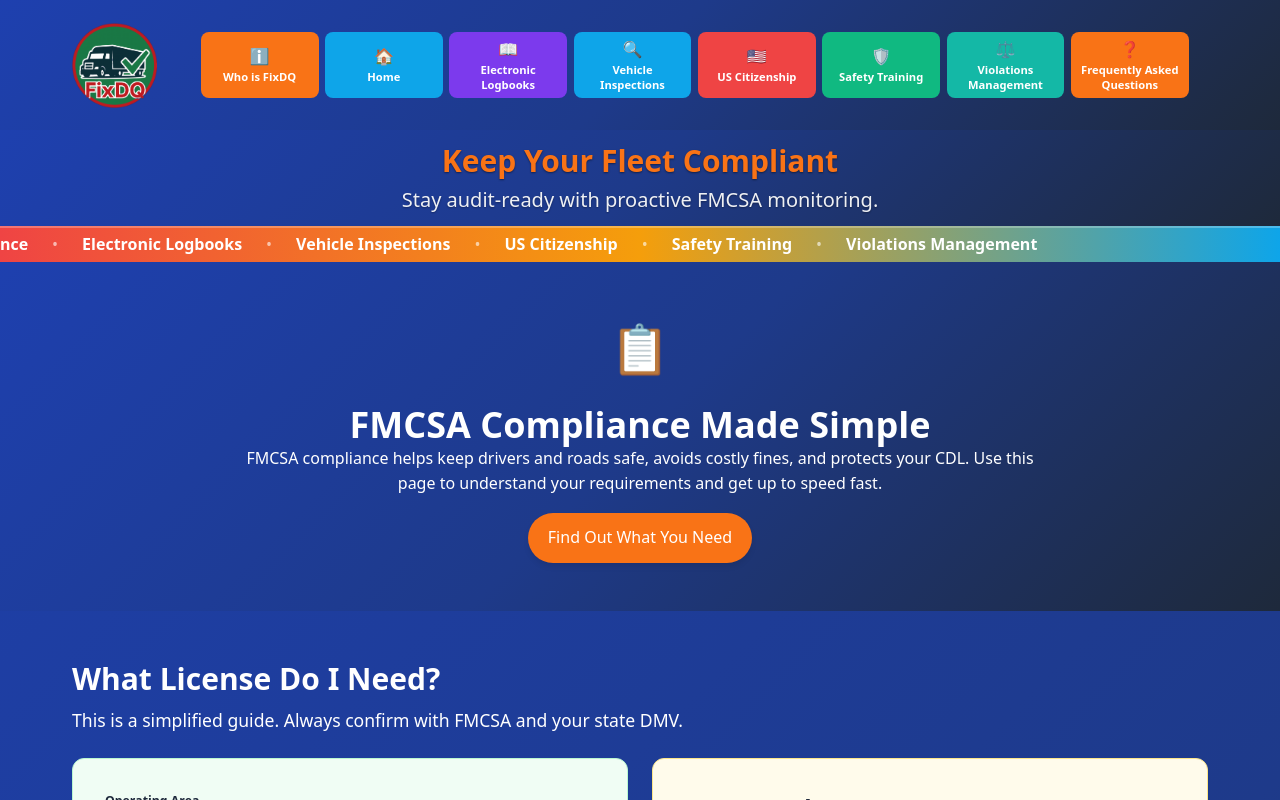
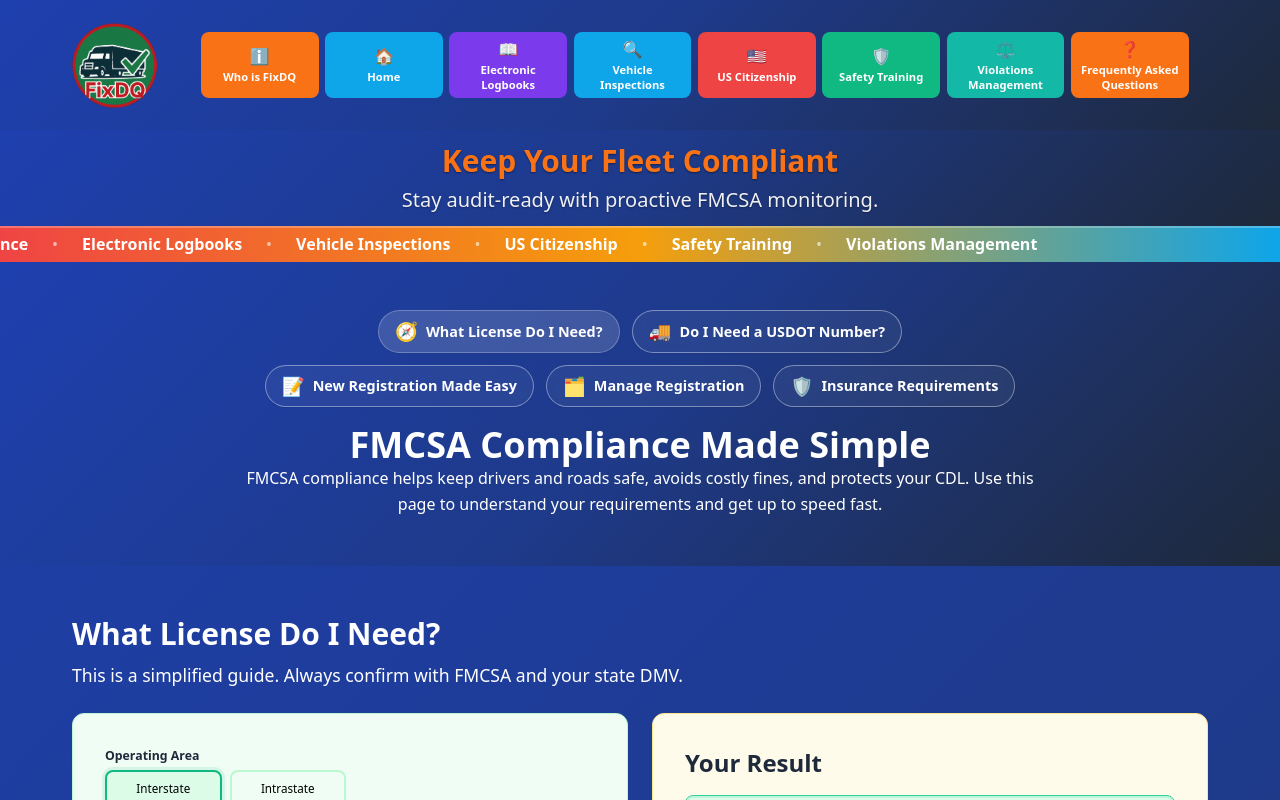
Before and after one commit to Cocodog2014/fixdq-Prod, a React (Vite) app: page /fmcsa-compliance in a window 1280 px wide. Shown: the top 800 px of the page. Built offline with nearby package versions, Linux system fonts and the light colour scheme.

Commit message:
added the buttons top of hero

```diff
--- a/src/pages/FMCSACompliance/FMCSACompliance.css
+++ b/src/pages/FMCSACompliance/FMCSACompliance.css
@@ -4,6 +4,13 @@
 
 .fmcsa-hero { background: var(--bg-gradient-primary); color: var(--color-white); padding: var(--spacing-2xl) 0; text-align: center; }
 .fmcsa-hero .hero-inner { max-width: 800px; margin: 0 auto; }
+.hero-top-btn { display:inline-flex; align-items:center; gap:0.5rem; font-weight:600; background:rgba(255,255,255,0.15); color:#fff; padding:0.55rem 1rem; border-radius:var(--radius-full); text-decoration:none; box-shadow:var(--shadow-sm); margin:0 auto var(--spacing-md); backdrop-filter:blur(4px); border:1px solid rgba(255,255,255,0.25); font-size:0.9rem; }
+.hero-top-btn:hover { background:rgba(255,255,255,0.25); }
+.hero-top-emoji { font-size:1.15rem; line-height:1; }
+.hero-top-actions { display:flex; flex-direction:column; gap:0.75rem; justify-content:center; align-items:center; margin-bottom:var(--spacing-md); flex-wrap:wrap; }
+.hero-top-btn--outline { background:rgba(255,255,255,0.05); border-color:rgba(255,255,255,0.4); }
+.hero-top-btn--outline:hover { background:rgba(255,255,255,0.18); }
+@media (min-width:600px){ .hero-top-actions { flex-direction:row; flex-wrap:wrap; } .hero-top-btn { margin:0; } }
 .hero-icon { font-size: 3rem; display: block; margin-bottom: var(--spacing-md); }
 .quick-start-btn { display: inline-block; margin-top: var(--spacing-md); padding: 0.75rem 1.25rem; background: var(--color-accent-orange); color: #fff; border-radius: var(--radius-full); box-shadow: var(--shadow-md); text-decoration: none; }
 .quick-start-btn:hover { filter: brightness(1.05); }
--- a/src/pages/FMCSACompliance/FMCSACompliance.jsx
+++ b/src/pages/FMCSACompliance/FMCSACompliance.jsx
@@ -157,13 +157,57 @@ export default function FMCSACompliance() {
       <section className="fmcsa-hero">
         <div className="container">
           <div className="hero-inner">
-            <span className="hero-icon" role="img" aria-label="clipboard">📋</span>
+            <div className="hero-top-actions">
+              <a className="hero-top-btn" href="#flowchart" aria-label="Jump to license decision tool">
+                <span className="hero-top-emoji" aria-hidden="true">🧭</span>
+                <span>What License Do I Need?</span>
+              </a>
+              <a
+                className="hero-top-btn hero-top-btn--outline"
+                href="https://www.fmcsa.dot.gov/registration/do-i-need-usdot-number"
+                target="_blank"
+                rel="noopener noreferrer"
+                aria-label="Open FMCSA resource to determine if you need a USDOT number (opens in new tab)"
+              >
+                <span className="hero-top-emoji" aria-hidden="true">🚚</span>
+                <span>Do I Need a USDOT Number?</span>
+              </a>
+              <a
+                className="hero-top-btn hero-top-btn--outline"
+                href="https://www.fmcsa.dot.gov/registration"
+                target="_blank"
+                rel="noopener noreferrer"
+                aria-label="Open FMCSA new registration guide (opens in new tab)"
+              >
+                <span className="hero-top-emoji" aria-hidden="true">📝</span>
+                <span>New Registration Made Easy</span>
+              </a>
+              <a
+                className="hero-top-btn hero-top-btn--outline"
+                href="https://www.fmcsa.dot.gov/registration/updating-your-registration"
+                target="_blank"
+                rel="noopener noreferrer"
+                aria-label="Open FMCSA manage / update registration page (opens in new tab)"
+              >
+                <span className="hero-top-emoji" aria-hidden="true">🗂️</span>
+                <span>Manage Registration</span>
+              </a>
+              <a
+                className="hero-top-btn hero-top-btn--outline"
+                href="https://www.fmcsa.dot.gov/registration/insurance-requirements"
+                target="_blank"
+                rel="noopener noreferrer"
+                aria-label="Open FMCSA insurance requirements page (opens in new tab)"
+              >
+                <span className="hero-top-emoji" aria-hidden="true">🛡️</span>
+                <span>Insurance Requirements</span>
+              </a>
+            </div>
             <h1>FMCSA Compliance Made Simple</h1>
             <p>
               FMCSA compliance helps keep drivers and roads safe, avoids costly fines, and protects your CDL.
               Use this page to understand your requirements and get up to speed fast.
             </p>
-            <a className="quick-start-btn" href="#flowchart">Find Out What You Need</a>
           </div>
         </div>
       </section>
```
